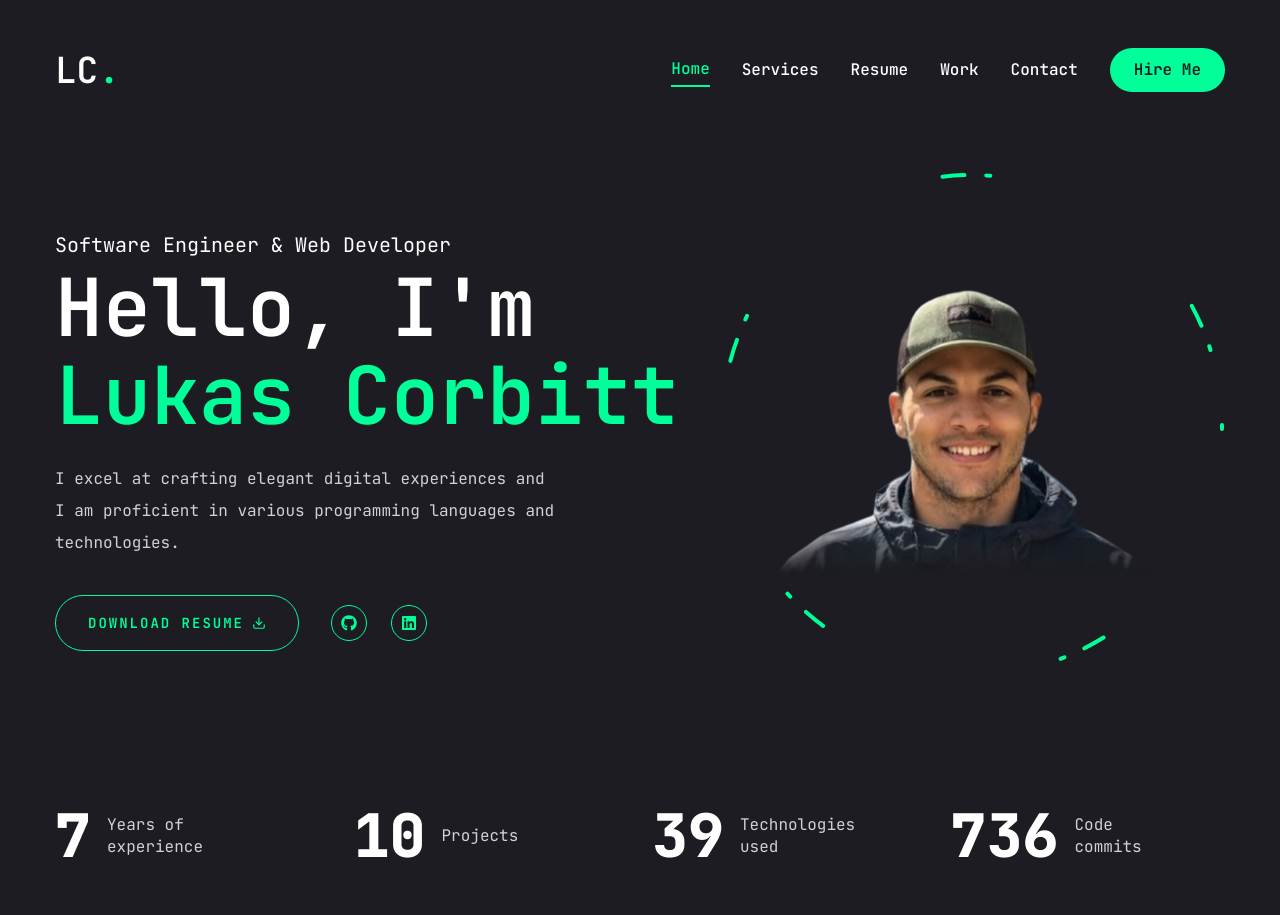
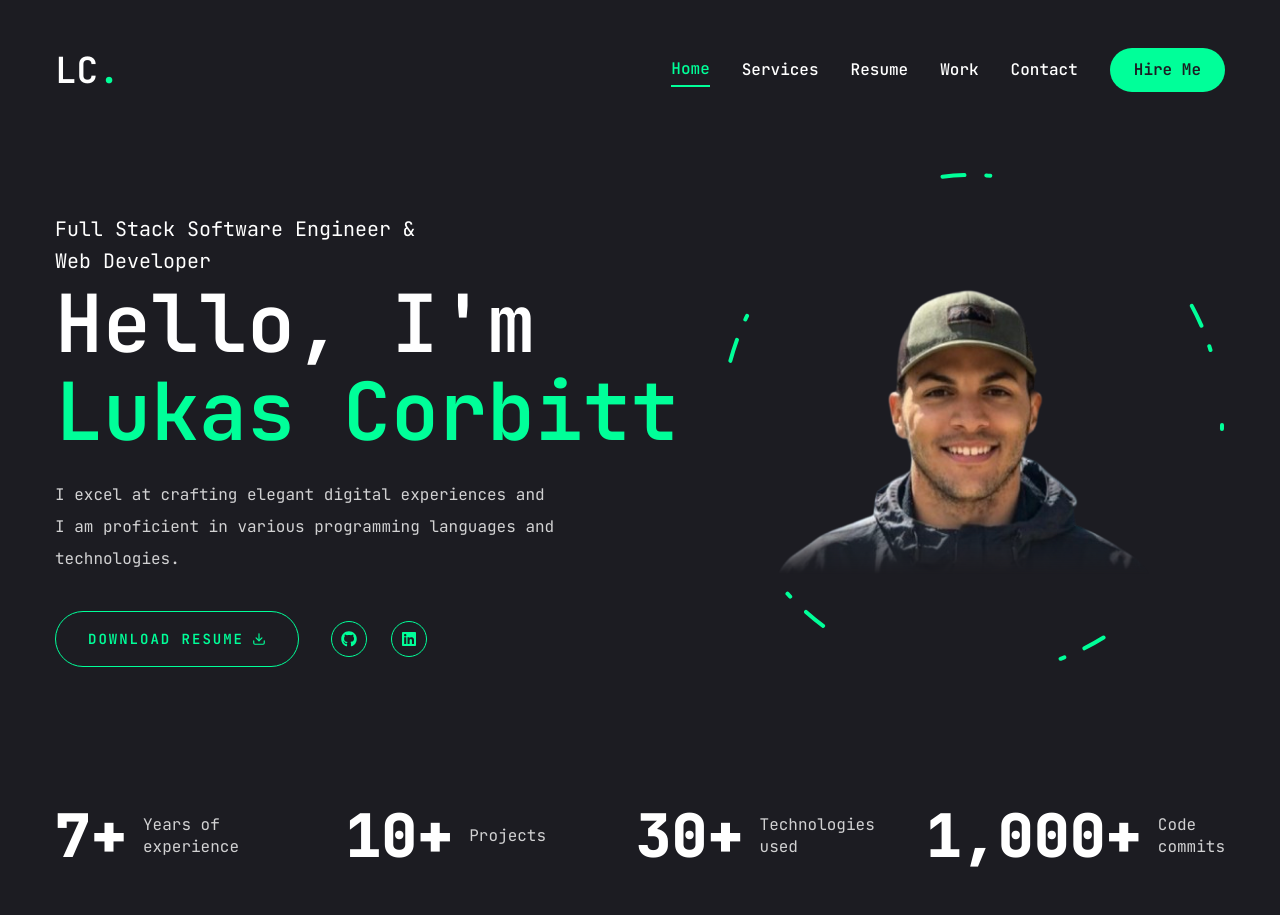
Before and after one commit to lcorbitt/my-portfolio, a Next.js app: page / in a window 1280 px wide. Shown: the top 915 px of the page. Built offline with nearby package versions, Linux system fonts and the light colour scheme.

Commit message:
Update hover states

```diff
--- a/components/Footer.tsx
+++ b/components/Footer.tsx
@@ -9,7 +9,7 @@ const Footer = () => {
           <div className="flex space-x-6">
             <a
               href="https://github.com/lcorbitt"
-              className="hover:text-neutral-900 dark:hover:text-neutral-100 transition-colors"
+              className="hover:text-neutral-100 transition-colors"
               target="_blank"
               rel="noopener noreferrer"
             >
@@ -17,7 +17,7 @@ const Footer = () => {
             </a>
             <a
               href="https://www.linkedin.com/in/lukas-corbitt/"
-              className="hover:text-neutral-900 dark:hover:text-neutral-100 transition-colors"
+              className="hover:text-neutral-100 transition-colors"
               target="_blank"
               rel="noopener noreferrer"
             >
--- a/components/Header.tsx
+++ b/components/Header.tsx
@@ -1,7 +1,6 @@
 import Link from "next/link";
 import Nav from "./Nav";
 import { Button } from "./ui/button";
-import { Menu } from "lucide-react";
 import MobileNav from "./ui/MobileNav";
 
 const Header = () => {
@@ -20,7 +19,7 @@ const Header = () => {
           <Nav />
 
           <Link href="/contact">
-            <Button>Hire Me</Button>
+            <Button className="transition-all duration-300">Hire Me</Button>
           </Link>
         </div>
 
--- a/components/Hero.tsx
+++ b/components/Hero.tsx
@@ -19,7 +19,7 @@ const Hero = () => {
     <div className="container mx-auto h-full">
       <div className="flex flex-col xl:flex-row items-center justify-between xl:pt-8 xl:pb-24">
         <div className="text-center xl:text-left order-2 xl:order-none">
-          <span className="text-xl">Software Engineer & Web Developer</span>
+          <span className="text-xl">Full Stack Software Engineer & <br /> Web Developer</span>
 
           <h1 className="h1 mb-6">
             Hello, I'm <br /> <span className="text-accent">Lukas Corbitt</span>
--- a/components/Stats.tsx
+++ b/components/Stats.tsx
@@ -13,23 +13,26 @@ const stats = [
     text: "Projects"
   },
   {
-    num: 39,
+    num: 30,
     text: "Technologies used"
   },
   {
-    num: 736,
+    num: 1000,
     text: "Code commits"
   }
 ]
 
 const Stats = () => {
   return (
-    <section className="pt-4 pb-12 xl:pt-0 xl:pb-0">
+    <section className="pt-4 pb-12 xl:pt-0 xl:pb-24">
       <div className="container mx-auto">
         <div className="flex flex-wrap gap-6 max-w-[80vw] mx-auto xl:max-w-none">
           {stats.map((item, index) => (
             <div className="flex-1 flex gap-4 items-center justify-center xl:justify-start" key={index}>
-              <CountUp end={item.num} duration={2} className="text-4xl xl:text-6xl font-extrabold" />
+              <div className="flex items-center">
+                <CountUp end={item.num} duration={2} className="text-4xl xl:text-6xl font-extrabold" />
+                <span className="text-4xl xl:text-6xl font-extrabold">+</span>
+              </div>
               <p className={`${item.text.length < 15 ? "max-w-[100px]" : "max-w-[150px]"} leading-snug text-white/80`}>{item.text}</p>
             </div>
           ))}
```
